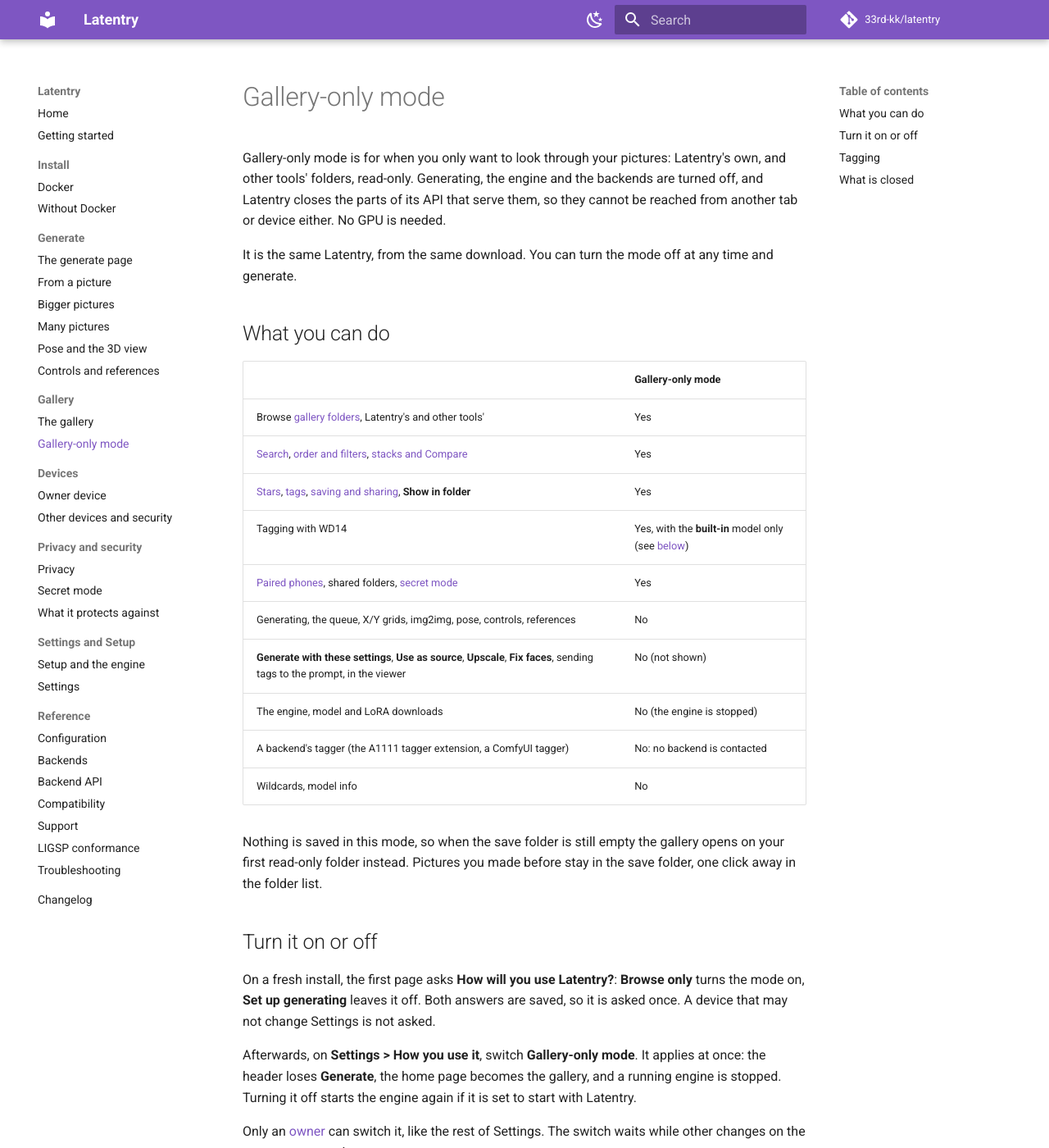
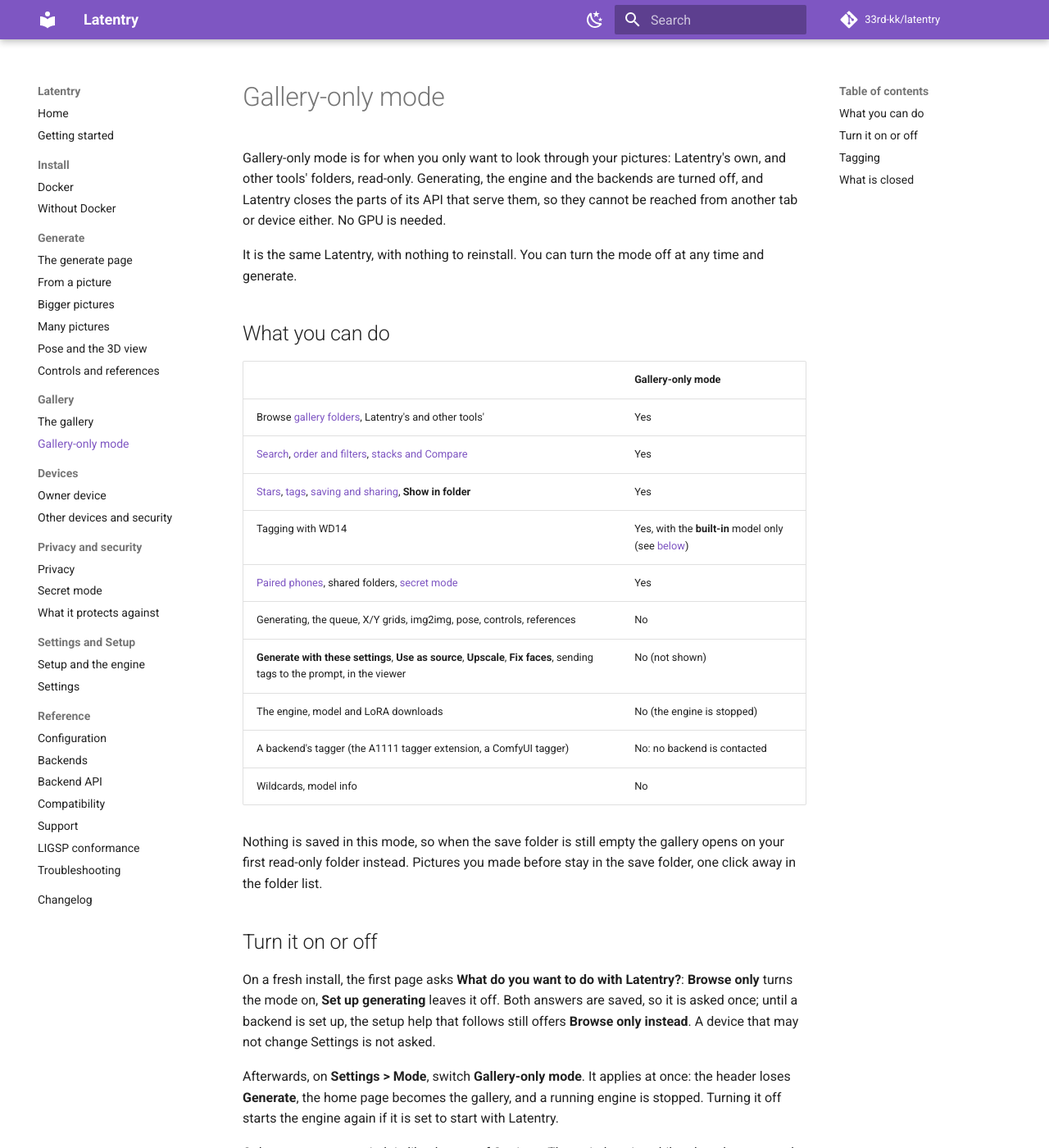
Before and after one commit to 33rd-kk/latentry, an MkDocs documentation site: the page built from docs/guide/gallery-only.md, in a window 1280 px wide and 1400 px high. Shown: the whole window at 82% size. Built offline with MkDocs 1.6.1 and Material for MkDocs 9.7.7, drawn with Linux system fonts in a browser that asks for light colours; comment, search, counter and statistics services are not loaded.

Commit message:
First-run question: clearer wording, a way back to browsing, and SETTINGS_EDIT=off
- The question reads "What do you want to do with Latentry?", and says
  that either answer needs no reinstall. The Settings section is "Mode"
  (ja: 利用モード) instead of "How you use it", which read like a guide.
- The setup help offers "Browse only instead" while no backend is set up,
  so choosing to generate first is not a dead end.
- With SETTINGS_EDIT=off the notice says that only LATENTRY_MODE can make
  Latentry browse-only, instead of pointing at an owner device.

Co-Authored-By: Claude Opus 5.5 <noreply@anthropic.com>

```diff
--- a/docs/guide/gallery-only.md
+++ b/docs/guide/gallery-only.md
@@ -6,7 +6,7 @@ and the backends are turned off, and Latentry closes the parts of its API
 that serve them, so they cannot be reached from another tab or device
 either. No GPU is needed.
 
-It is the same Latentry, from the same download. You can turn the mode off
+It is the same Latentry, with nothing to reinstall. You can turn the mode off
 at any time and generate.
 
 ## What you can do
@@ -30,12 +30,13 @@ before stay in the save folder, one click away in the folder list.
 
 ## Turn it on or off
 
-On a fresh install, the first page asks **How will you use Latentry?**:
+On a fresh install, the first page asks **What do you want to do with Latentry?**:
 **Browse only** turns the mode on, **Set up generating** leaves it off. Both
-answers are saved, so it is asked once. A device that may not change
-Settings is not asked.
+answers are saved, so it is asked once; until a backend is set up, the
+setup help that follows still offers **Browse only instead**. A device that
+may not change Settings is not asked.
 
-Afterwards, on **Settings > How you use it**, switch **Gallery-only mode**. It applies
+Afterwards, on **Settings > Mode**, switch **Gallery-only mode**. It applies
 at once: the header loses **Generate**, the home page becomes the gallery,
 and a running engine is stopped. Turning it off starts the engine again if
 it is set to start with Latentry.
```
Also changed, not shown: CHANGELOG.md (+4 -2 lines), README.md (+1 -1 lines), docs/getting-started.md (+6 -4 lines), docs/guide/settings.md (+2 -2 lines), docs/index.md (+1 -1 lines), docs/reference/troubleshooting.md (+1 -1 lines), docs/assets/manual-first-run.webp, 6 other files.
